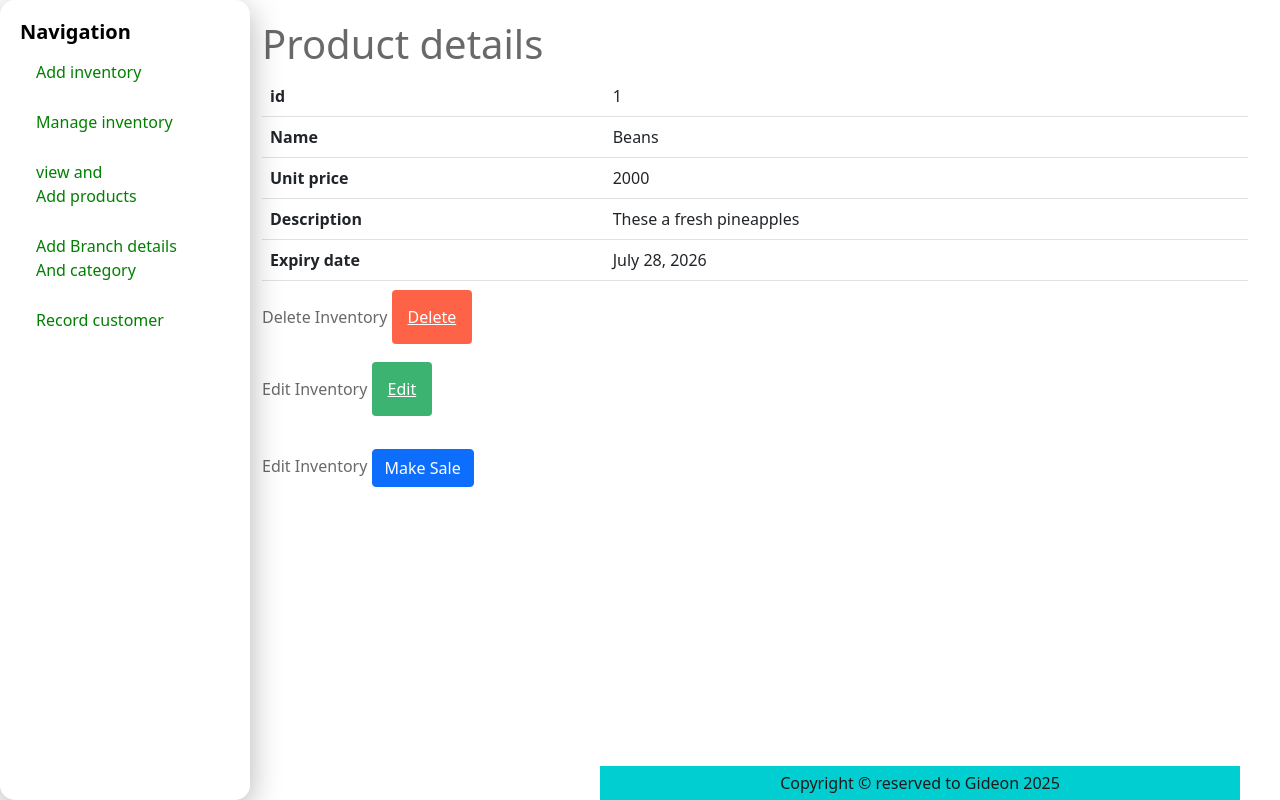
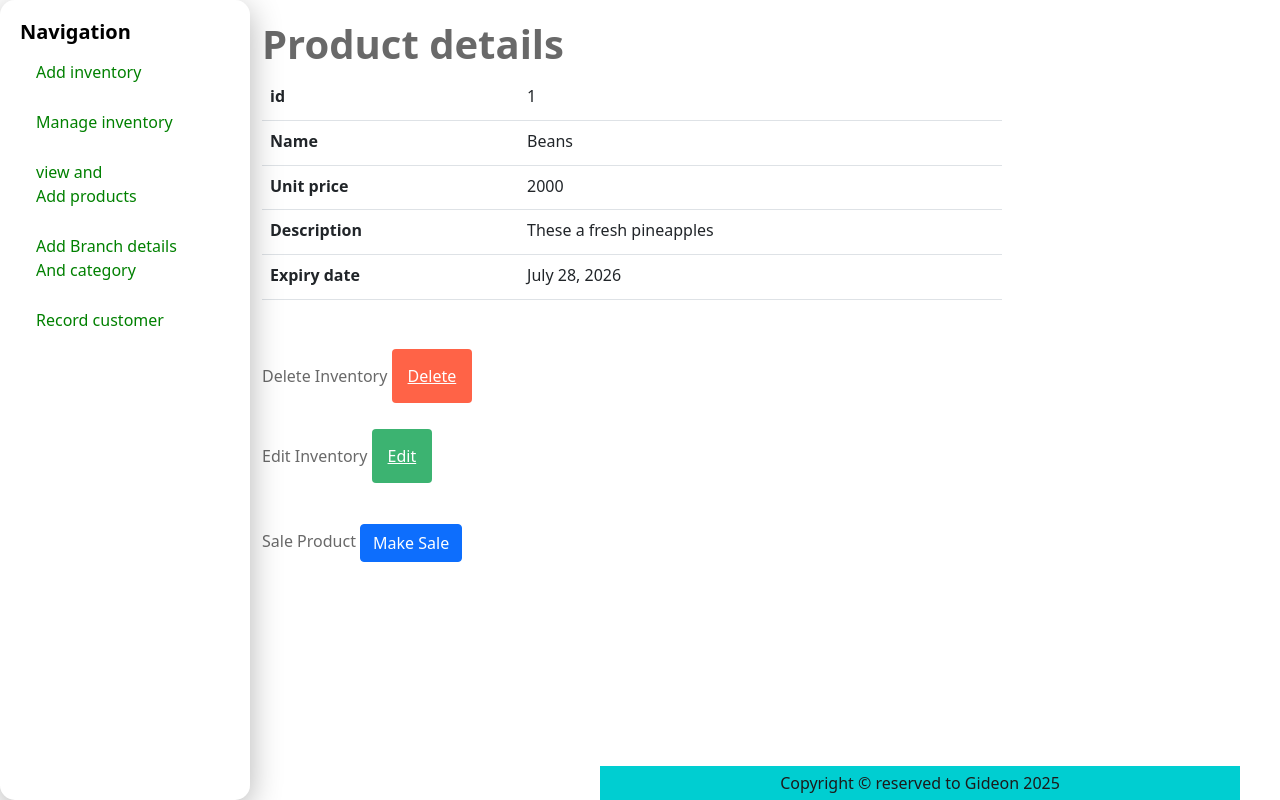
Before and after one commit to Gidz007/monty_py, a Django app: page /view/1 in a window 1280 px wide. Run offline with Django 5.2, Linux system fonts and the light colour scheme; data comes from the database, SQL or seed files in the repository; both versions use the stored data as it was after the commit; some libraries are stand-ins or nearby versions.

Commit message:
I have finalizing with the general setup and now switching to fully css and bootstrap designs fill

```diff
--- a/kgl/kglapp/templates/base.html
+++ b/kgl/kglapp/templates/base.html
@@ -19,7 +19,7 @@
         <div class="floating-sidebar">
             <h5><strong> Navigation </strong></h5>
             <ul class="nav flex-column">
-                <li class="nav-item"><a class="nav-link" href="#"> View invnetory </a></li>
+                <li class="nav-item"><a class="nav-link" href="#"> View invenetory </a></li>
                 <li class="nav-item"><a class="nav-link" href="customers"> Record customer </a></li>
             </ul>
         </div>
--- a/kgl/kglapp/templates/customer.html
+++ b/kgl/kglapp/templates/customer.html
@@ -19,7 +19,7 @@
     <div class="row w-100">
         <div class="col-6 mx-auto">
 
-            <h1><strong> Customer regestrations from </strong></h1>
+            <h1><strong> Customer regestrations form </strong></h1>
 
             <form action="" method="POST">
                 {% csrf_token %}
--- a/kgl/kglapp/templates/delete.html
+++ b/kgl/kglapp/templates/delete.html
@@ -13,7 +13,7 @@
                 {% csrf_token %}
                 <p>
                     Are you sure you want to delete this product.
-                    <br>This action is not reversible
+                    <br><Strong> Note: </Strong> This action is not reversible
                 </p>
                 <input type="hidden" name="id" value="{{details.id}}">
                 <button type="submit" class="btn btn-outline-danger"> Delete </button>
--- a/kgl/kglapp/templates/login.html
+++ b/kgl/kglapp/templates/login.html
@@ -13,6 +13,8 @@
                     <label for="username" class="form-label">Username:</label>
                     <input type="text" class="form-control" placeholder="Enter you username here" name="username">
                 </div>
+
+                <!-- Adding a toggle span that shows the password as the user inputs it in -->
                 <div class="mb-3" style="position: relative;">
                     <label for="password" class="form-lable">Password:</label>
                     <input type="password" required class="form-control" placeholder="Enter your password" name="pswrd" id="password">
@@ -24,6 +26,7 @@
     </div>
 </div>
 
+<!-- Javascripts code that enables the eye icon to display the password -->
 <script>
 document.querySelector('.toggle-password').addEventListener('click', function (e) {
     const passwordInput = document.getElementById('password');
--- a/kgl/kglapp/templates/product_details.html
+++ b/kgl/kglapp/templates/product_details.html
@@ -11,8 +11,10 @@
 {% block content %}
 <div class="container">
 
-    <h1> Product details </h1>
-    <table class="table table-hover">
+    <h1> <strong> Product details </strong> </h1>
+
+    <div class="d-flex juctify-content-center" style="min-height: 30vh;">
+        <table class="table table-hover w-75">
             <tr>
                 <th> id </th>
                 <td> {{ product.id }} </td>
@@ -34,23 +36,27 @@
                 <td> {{ product.expiry_date }} </td>
             </tr>
         </table>
+    </div>
+
     <div class="row">
         <div class="col-6">
-            <div class="flex flex-col mt-2">
-                <label for=""> Delete Inventory </label>
-                <a href="/delete/{{ product.id }}" style="background-color:Tomato;" class="text-white p-3 rounded mb-3"> Delete </a>
+            <div class="flex flex-col mt-5">
+                <label for="delete" class="form-label"> Delete Inventory </label>
+                <a href="/delete/{{ product.id }}" style="background-color:Tomato;" class="text-white p-3 rounded mb-3">
+                    Delete </a>
             </div>
 
             <!-- A dynamic url to edit an inventory -->
-            <div class="col-6 flex flex-col mb-5 mt-5 ">
-                <label for=""> Edit Inventory </label>
-                <a href="/edit/{{ product.id }}" style="background-color:MediumSeaGreen;" class="text-white mt-5 mb-3 p-3 rounded"> Edit </a>
+            <div class="flex flex-col mt-5 ">
+                <label for="edit" class="form-label"> Edit Inventory </label>
+                <a href="/edit/{{ product.id }}" style="background-color:MediumSeaGreen;"
+                    class="text-white mt-5 mb-3 p-3 rounded"> Edit </a>
             </div>
 
             <!-- A dynamic url to sale an inventory -->
-            <div class="col-6 flex flex-col mb-5 mt-5 ">
-                <label for=""> Edit Inventory </label>
-                <a href="/sale/{{ product.id }}/" class="btn btn-primary">Make Sale</a>
+            <div class="flex flex-col mt-5 ">
+                <label for="sale" class="form-label"> Sale Product </label>
+                <a href="/sale/{{ product.id }}" class="btn btn-primary">Make Sale</a>
             </div>
         </div>
     </div>
--- a/kgl/kglapp/templates/productsale.html
+++ b/kgl/kglapp/templates/productsale.html
@@ -8,6 +8,9 @@
 <!-- A template that shows the inventory entries -->
 {% block content %}
 <div class="container">
+
+    <h1><strong> Inventory entries display  </strong></h1>
+
     <table class="table table-hover">
         <thead class="table-dark">
             <tr>
--- a/kgl/kglapp/templates/productsdisplay.html
+++ b/kgl/kglapp/templates/productsdisplay.html
@@ -8,7 +8,10 @@
 {% block content %}
 
 <div class="container">
-    <table class="table table-hover">
+
+    <h1><strong> Products dispaly page </strong></h1>
+
+    <table class="table table-hover border border-dark">
         <thead class="table-dark">
             <tr>
                 <th> Product Name </th>
--- a/kgl/kglapp/views.py
+++ b/kgl/kglapp/views.py
@@ -229,7 +229,7 @@ def product_edit(request, id):
         product.save()
 
         # Redirect to a relevant page (e.g., product list or product detail page)
-        return redirect('products')
+        return redirect('displayproduce')
 
     # Pass the product to the template for rendering.
     context = {
```
Also changed, not shown: kgl/kglapp/templates/producteditor.html (+4 -4 lines), kgl/db.sqlite3. Lines whose indentation alone changed are shown as unchanged.
